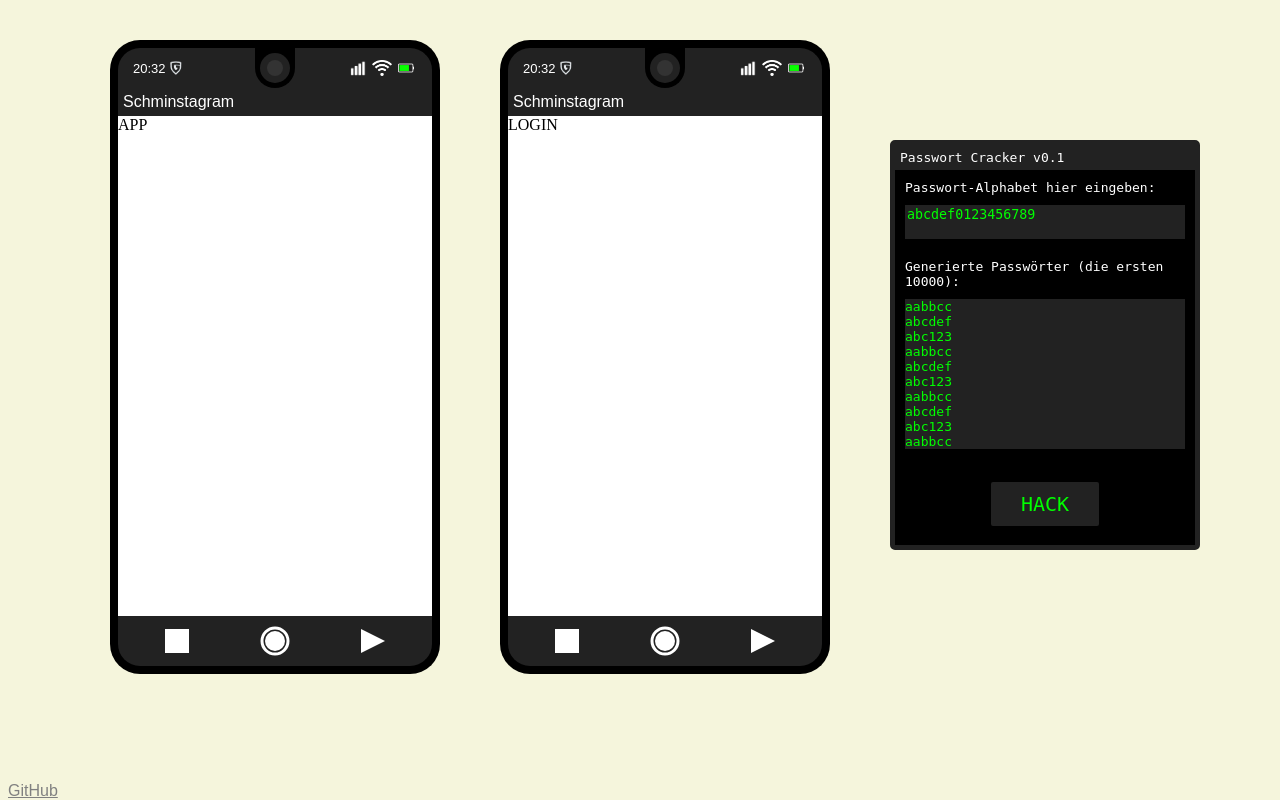
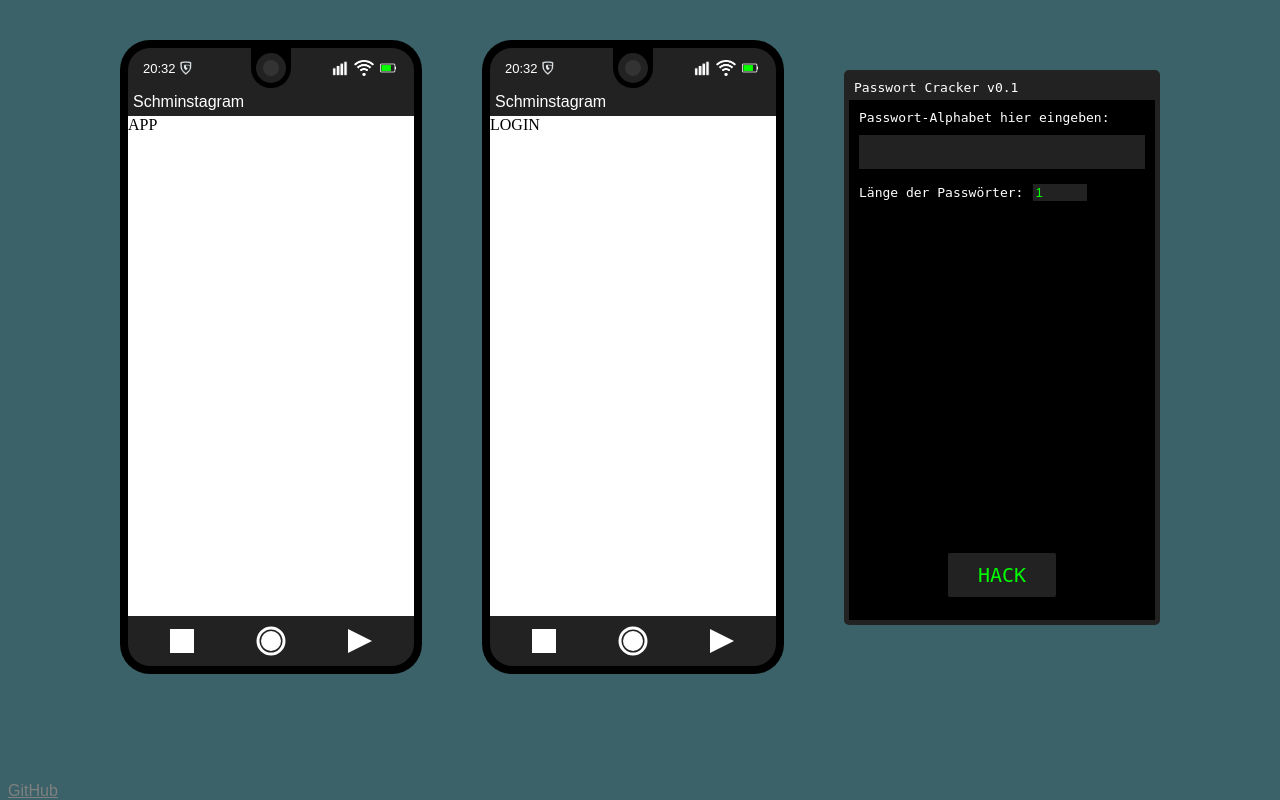
Before and after one commit to pkemkes/ctf-challenges, a Flask app: template passwords/src/app/templates/index.html in a window 1280 px wide. Run offline with Flask 2, Linux system fonts and the light colour scheme; the template is opened without the code that fills it: most values are stand-ins (such as "Sample title", 1, 10 or a date in 2020); parts of the project's set-up code (start-up, migrations or seed data) failed here and were passed over.

Commit message:
Implement password generation

```diff
--- a/passwords/src/app/static/style.css
+++ b/passwords/src/app/static/style.css
@@ -1,12 +1,11 @@
 body {
-    background-color: beige;
+    background-color: rgb(58, 98, 104);
 }
 
 #all-box {
     display: flex;
-    width: 1200px;
-    justify-content: center;
-    margin: 40px auto;
+    width: 1100px;
+    margin: 40px auto 0px auto;
     -webkit-user-select: none; /* Safari */
     -moz-user-select: none; /* Firefox */
     -ms-user-select: none; /* IE10+/Edge */
@@ -15,7 +14,7 @@ body {
 
 .phone-box {
     width: 330px;
-    margin: 0px 30px 0px 30px;
+    margin: 0px 30px auto 30px;
 }
 
 .top-bar {
@@ -93,18 +92,15 @@ body {
 #attacker-box {
     display: flex;
     flex-direction: column;
-    justify-content: space-between;
-    height: 400px;
-    width: 300px;
+    width: 350px;
     background-color: black;
     color: white;
-    margin-top: 100px;
+    margin: 30px 30px auto 30px;
     border-radius: 5px;
     border: solid;
     border-width: 5px;
     border-color: #222222;
     font-family: monospace;
-    margin-left: 30px;
 }
 
 #attacker-header {
@@ -114,38 +110,63 @@ body {
 
 #attacker-app-box {
     display: flex;
-    flex: 1;
     flex-direction: column;
+    justify-content: flex-start;
+    height: 500px;
+    padding: 10px;
 }
 
-#alphabet-text {
-    margin: 10px 10px 0px 10px;
+.hack-tool-text {
+    margin-bottom: 10px;
+}
+
+#num-of-passwords-text {
+    display: none;
+}
+
+#num-of-passwords {
+    display: none;
+}
+
+#passwords-text {
+    display: none;
 }
 
 #alphabet {
     resize: none;
-    margin: 10px;
+    margin-bottom: 15px;
     background-color: #222222;
     border: none;
     color: lime;
 }
 
-#passwords-text {
-    margin: 10px 10px 0px 10px;
+#pw-len-box {
+    display: flex;
+    margin-bottom: 10px;
+    align-items: center;
+    margin-bottom: 10px;
+}
+
+#password-length {
+    background-color: #222222;
+    color: lime;
+    border: none;
+    width: 50px;
+    margin-left: 10px;
 }
 
 #passwords {
-    margin: 10px;
     background-color: #222222;
     color: lime;
-    display: flex;
+    display: none;
     flex-direction: column;
     overflow: auto;
     height: 150px;
 }
 
 #attack-button {
-    margin: 20px auto 20px auto;
+    margin-left: auto;
+    margin-right: auto;
     background-color: #222222;
     border: solid;
     border-color: black;
@@ -157,6 +178,8 @@ body {
     padding: 10px 30px 10px 30px;
     text-decoration: none;
     transition-duration: 0.2s;
+    margin-top: auto;
+    margin-bottom: 10px;
 }
 
 #attack-button:hover {
--- a/passwords/src/app/templates/index.html
+++ b/passwords/src/app/templates/index.html
@@ -96,41 +96,26 @@
                     Passwort Cracker v0.1
                 </div>
                 <div id="attacker-app-box">
-                    <div id="alphabet-text">
+                    <div class="hack-tool-text">
                         Passwort-Alphabet hier eingeben:
                     </div>
-                    <textarea id="alphabet" spellcheck="false">abcdef0123456789</textarea>
-                    <div id="passwords-text">
-                        Generierte Passwörter (die ersten 10000):
+                    <textarea id="alphabet" spellcheck="false"></textarea>
+                    <div class="hack-tool-text" id="pw-len-box">
+                        Länge der Passwörter:
+                        <input type="number" id="password-length" value="1" min="1" max="20">
                     </div>
-                    <div id="passwords">
-                        <span>aabbcc</span>
-                        <span>abcdef</span>
-                        <span>abc123</span>
-                        <span>aabbcc</span>
-                        <span>abcdef</span>
-                        <span>abc123</span>
-                        <span>aabbcc</span>
-                        <span>abcdef</span>
-                        <span>abc123</span>
-                        <span>aabbcc</span>
-                        <span>abcdef</span>
-                        <span>abc123</span>
-                        <span>aabbcc</span>
-                        <span>abcdef</span>
-                        <span>abc123</span>
-                        <span>aabbcc</span>
-                        <span>abcdef</span>
-                        <span>abc123</span>
-                        <span>aabbcc</span>
-                        <span>abcdef</span>
-                        <span>abc123</span>
+                    <div id="num-of-passwords-text" class="hack-tool-text">
+                        Anzahl der möglichen Passwörter:
                     </div>
+                    <div id="num-of-passwords" class="hack-tool-text">0</div>
+                    <div id="passwords-text" class="hack-tool-text"></div>
+                    <div id="passwords"></div>
                     <input id="attack-button" type="button" value="HACK">
                 </div>
             </div>
         </div>
         <a id="github-link" href="https://github.com/pkemkes/ctf-challenges">GitHub</a>
+        <span hidden id="pw-challenge">{{ challenge }}</span>
         <script src="/static/scripts/script.js"></script>
     </body>
 </html>
```
Also changed, not shown: passwords/src/app/static/scripts/script.js (+45 -0 lines), passwords/src/app/views.py (+13 -1 lines), 1 other file.
